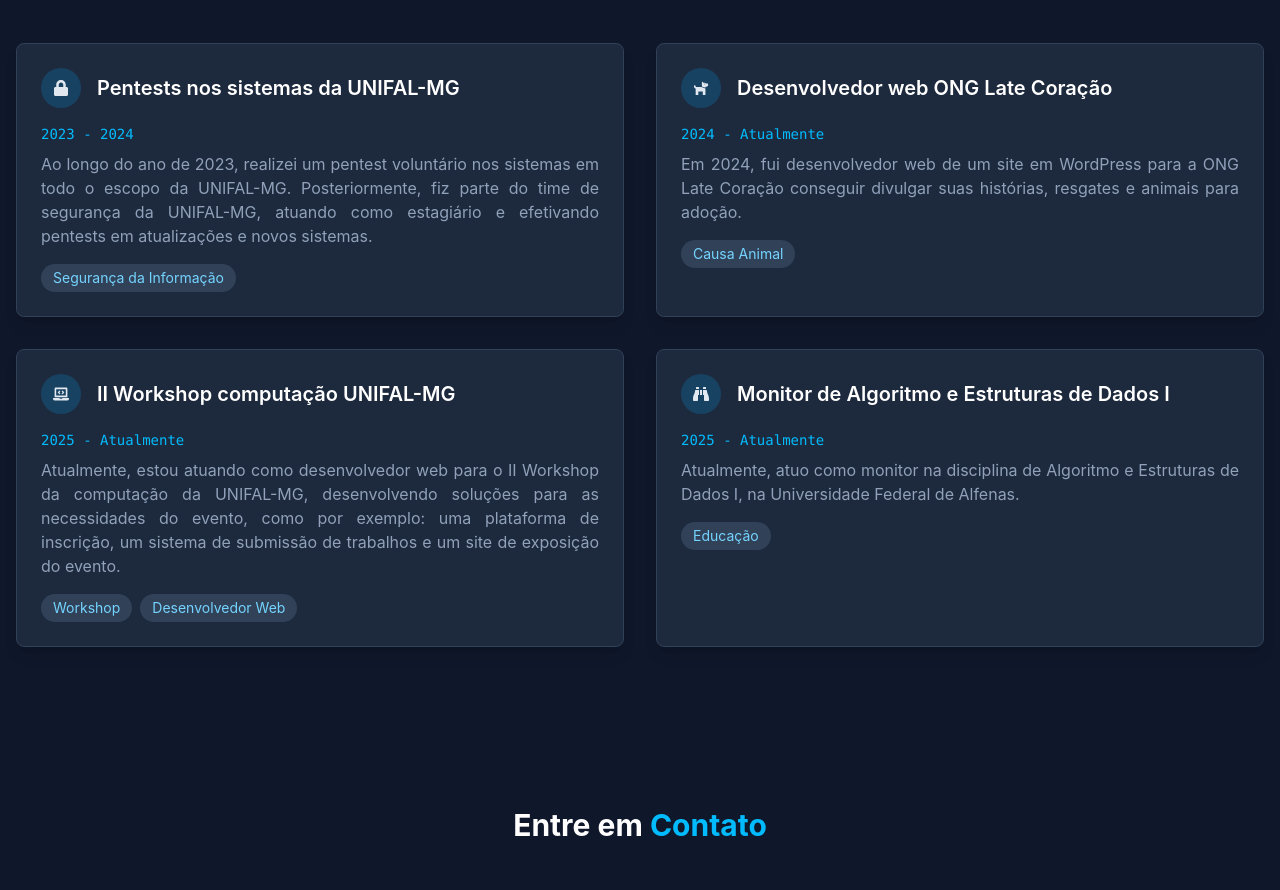
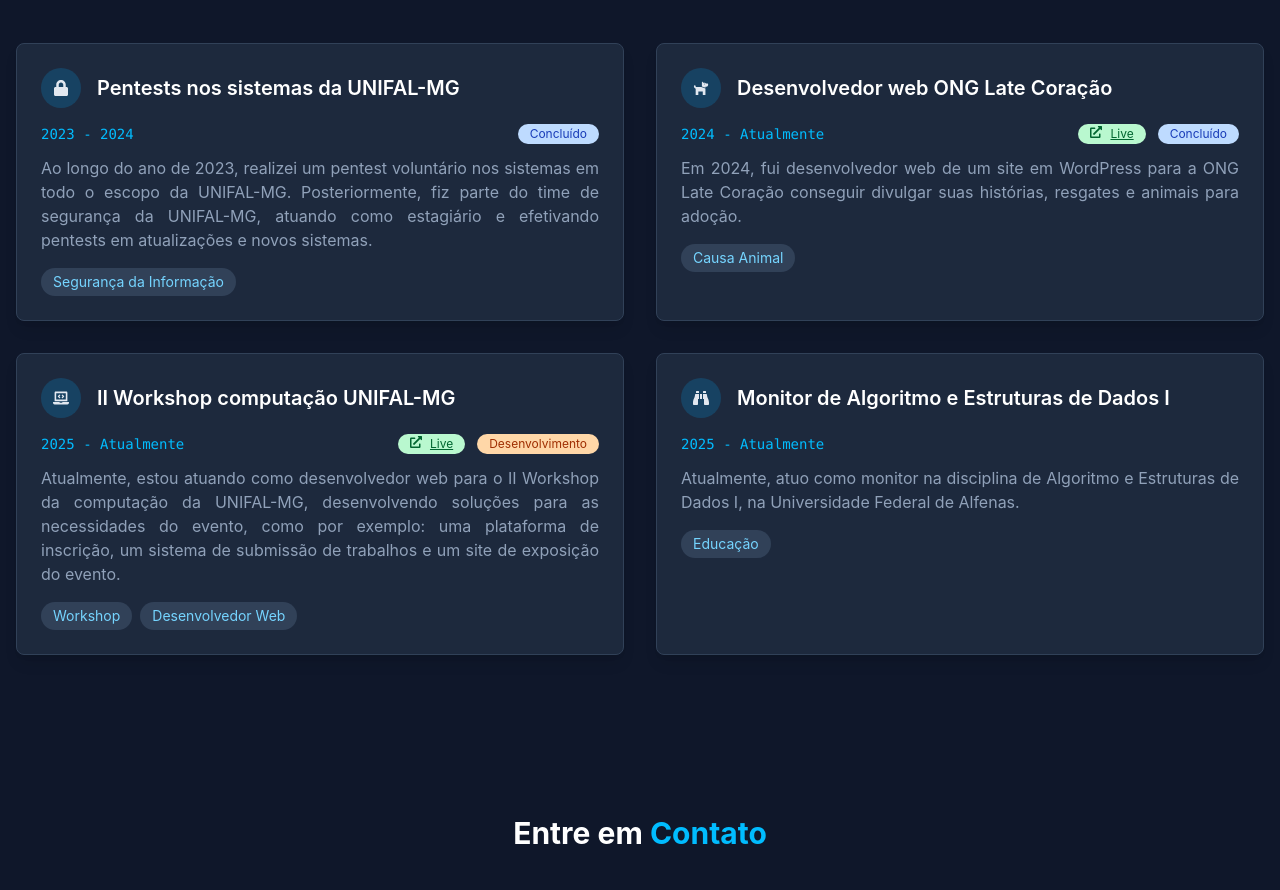
Before and after one commit to joaoragazzo/portfolio, a React (Vite) app in the folder app/: page / in a window 1280 px wide. Shown: the part 4840-5730 px from the top of the page. Built offline with nearby package versions, Linux system fonts and the light colour scheme.

Commit message:
feat: add links and status to voluntary jobs

```diff
--- a/app/src/App.jsx
+++ b/app/src/App.jsx
@@ -531,6 +531,7 @@
                 }
                 startDate={2023}
                 endDate={2024}
+                finished
               />
 
               <VoluntaryJob
@@ -542,6 +543,8 @@
                 description={
                   "Em 2024, fui desenvolvedor web de um site em WordPress para a ONG Late Coração conseguir divulgar suas histórias, resgates e animais para adoção."
                 }
+                live={"https://onglatecoracaoalfenas.com/"}
+                finished
               />
 
               <VoluntaryJob
@@ -553,6 +556,8 @@
                 description={
                   "Atualmente, estou atuando como desenvolvedor web para o II Workshop da computação da UNIFAL-MG, desenvolvendo soluções para as necessidades do evento, como por exemplo: uma plataforma de inscrição, um sistema de submissão de trabalhos e um site de exposição do evento."
                 }
+                development
+                live={"https://workshopcomputacaounifal.org/"}
               />
 
               <VoluntaryJob
--- a/app/src/components/voluntary/VoluntaryJob.jsx
+++ b/app/src/components/voluntary/VoluntaryJob.jsx
@@ -1,23 +1,55 @@
 import React from "react";
+import { FaExternalLinkAlt } from "react-icons/fa";
 
-export const VoluntaryJob = ({ icon, title, description, startDate, endDate, tags }) => {
+export const VoluntaryJob = ({
+  icon,
+  title,
+  description,
+  startDate,
+  endDate,
+  tags,
+  live = false,
+  development = false,
+  finished = false,
+}) => {
   return (
     <div class="bg-slate-800 p-6 rounded-lg border border-slate-700 shadow-lg volunteer-card">
       <div class="flex items-center mb-4">
-        <div class="bg-sky-500/20 p-3 rounded-full mr-4">
-          {icon}
+        <div class="bg-sky-500/20 p-3 rounded-full mr-4">{icon}</div>
+        <h3 class="text-xl font-semibold text-white">{title}</h3>
+      </div>
+      <div className="flex justify-between mb-3">
+        <div class="text-sky-400 font-mono text-sm">
+          {startDate} - {endDate}
         </div>
-        <h3 class="text-xl font-semibold text-white">
-          {title}
-        </h3>
+        <div className="flex flex-row gap-3">
+          {live && (
+            <a href={live} className="cursor-pointer" target="_blank">
+              <div className="flex flex-row gap-2 bg-green-200 text-green-800 px-3 py-0.5 text-xs rounded-full underline">
+                <FaExternalLinkAlt /> Live
+              </div>
+            </a>
+          )}
+          {development && (
+            <div className="bg-orange-200 text-orange-800 px-3 py-0.5 text-xs rounded-full">
+              Desenvolvimento
+            </div>
+          )}
+          {finished && (
+            <div className="bg-blue-200 text-blue-800 px-3 py-0.5 text-xs rounded-full">
+              Concluído
+            </div>
+          )}
+        </div>
       </div>
-      <div class="text-sky-400 font-mono text-sm mb-2">{startDate} - {endDate}</div>
-      <p class="text-slate-400 mb-4 text-justify">
-        {description}
-      </p>
+
+      <p class="text-slate-400 mb-4 text-justify">{description}</p>
       <div class="flex flex-wrap gap-2">
         {tags?.map((content, index) => (
-          <span key={index} class="bg-slate-700 text-sky-300 px-3 py-1 rounded-full text-sm">
+          <span
+            key={index}
+            class="bg-slate-700 text-sky-300 px-3 py-1 rounded-full text-sm"
+          >
             {content}
           </span>
         ))}
```
